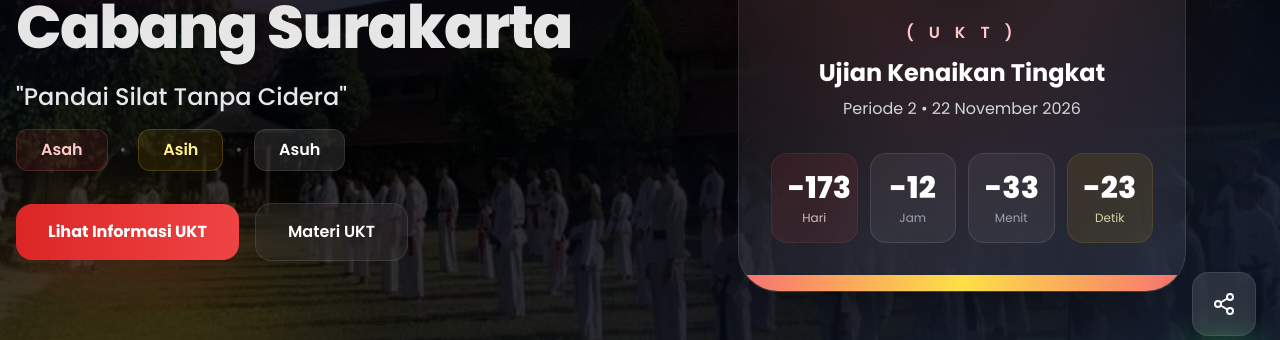
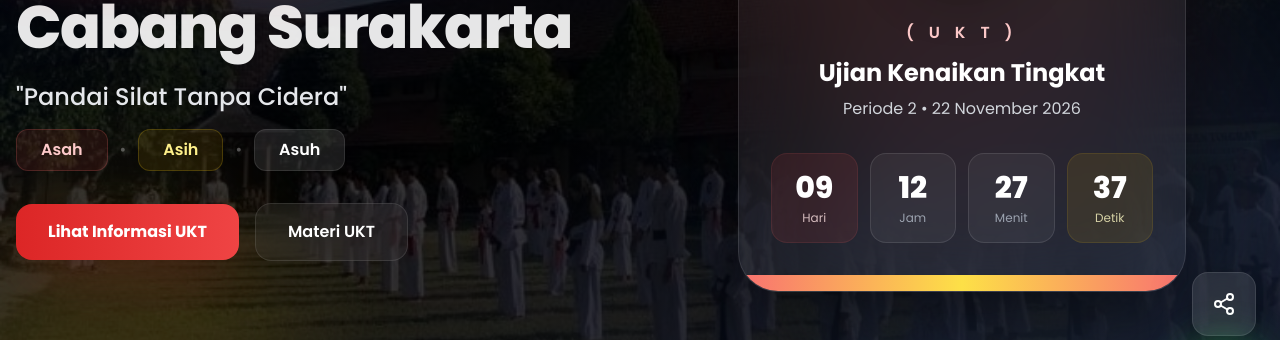
Before and after one commit to hanizarfs/ukt.perisaidirisolo, a plain HTML site: page index.html in a window 1280 px wide. Shown: the part 364-704 px from the top of the page. Drawn offline with nearby package versions, Linux system fonts and the light colour scheme.

Commit message:
timeline

```diff
--- a/index.html
+++ b/index.html
@@ -619,7 +619,7 @@
                     },
 
                     updateCountdown() {
-                        const targetDate = new Date("May 24, 2026 00:00:00").getTime();
+                        const targetDate = new Date("Nov 22, 2026 00:00:00").getTime();
 
                         const now = new Date().getTime();
 
```
